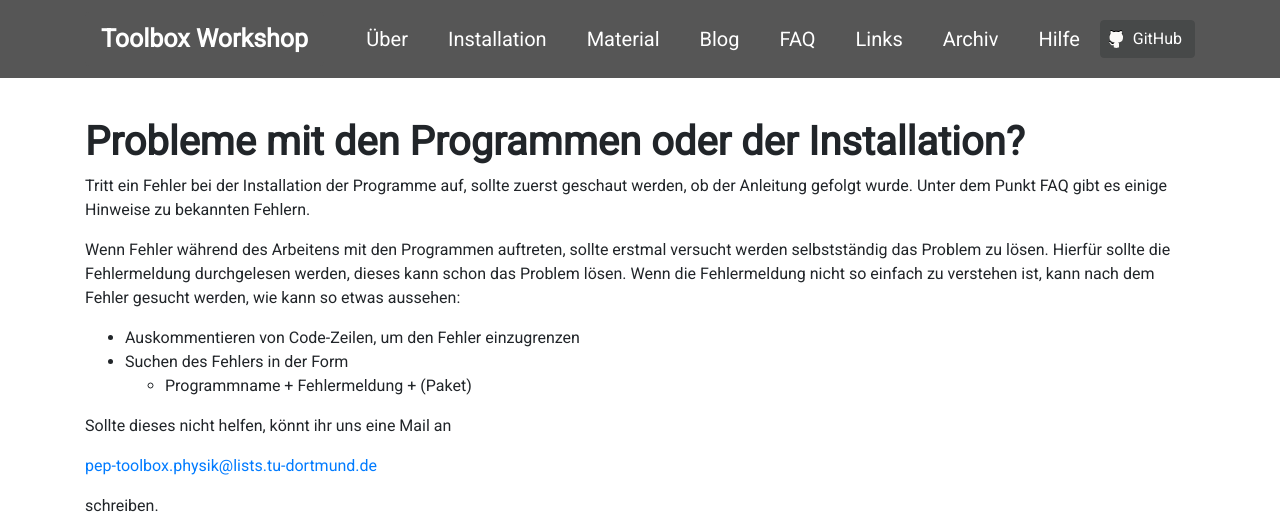
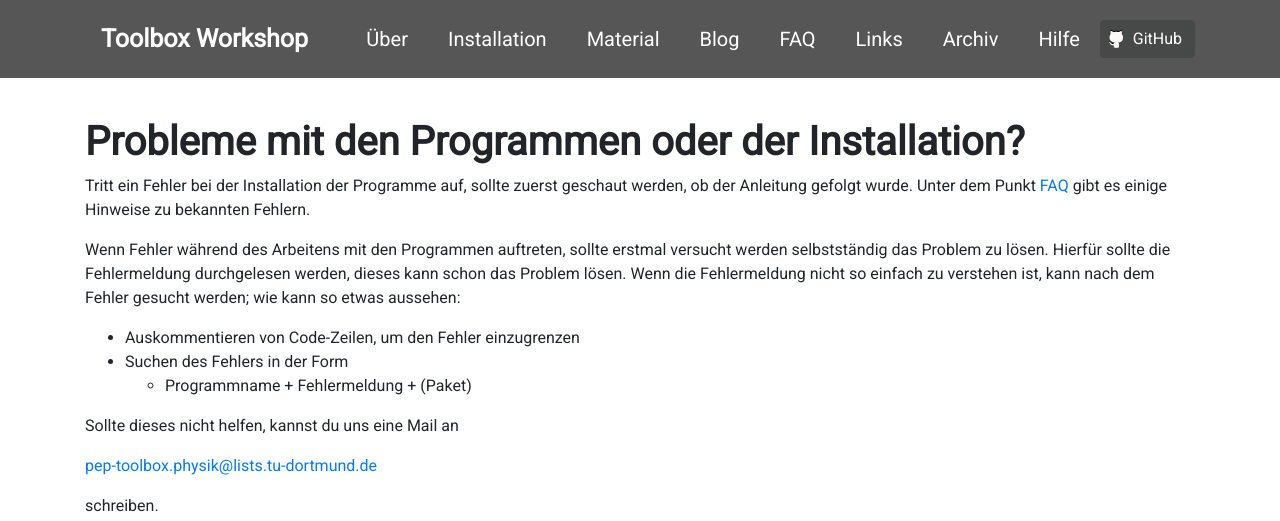
Before and after one commit to pep-dortmund/homepage-toolbox, a Jekyll site: the page built from problem.md, in a window 1280 px wide. Shown: the top 521 px of the page. Built offline with Jekyll 4.4.1, drawn with Linux system fonts in a browser that asks for light colours; nearby versions of some CDN libraries.

Commit message:
change problem reporting to du

```diff
--- a/problem.md
+++ b/problem.md
@@ -6,18 +6,18 @@ title: Probleme mit den Programmen oder der Installation?
 
 Tritt ein Fehler bei der Installation der Programme auf,
 sollte zuerst geschaut werden, ob der Anleitung gefolgt wurde.
-Unter dem Punkt FAQ gibt es einige Hinweise zu bekannten Fehlern.
+Unter dem Punkt [FAQ](/faq/index.html) gibt es einige Hinweise zu bekannten Fehlern.
 
 Wenn Fehler während des Arbeitens mit den Programmen auftreten,
 sollte erstmal versucht werden selbstständig das Problem zu lösen.
 Hierfür sollte die Fehlermeldung durchgelesen werden, dieses kann schon
 das Problem lösen. Wenn die Fehlermeldung nicht so einfach zu verstehen ist,
-kann nach dem Fehler gesucht werden, wie kann so etwas aussehen:
+kann nach dem Fehler gesucht werden; wie kann so etwas aussehen:
 - Auskommentieren von Code-Zeilen, um den Fehler einzugrenzen
 - Suchen des Fehlers in der Form
   - Programmname + Fehlermeldung + (Paket)
 
-Sollte dieses nicht helfen, könnt ihr uns eine Mail an
+Sollte dieses nicht helfen, kannst du uns eine Mail an
 
 [pep-toolbox.physik@lists.tu-dortmund.de](mailto:pep-toolbox.physik@lists.tu-dortmund.de)
 
```
